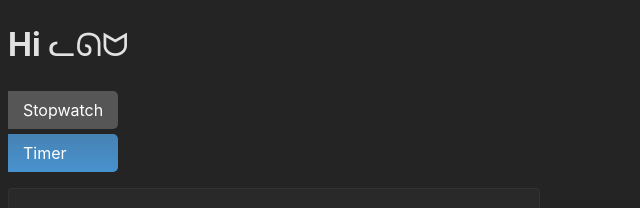
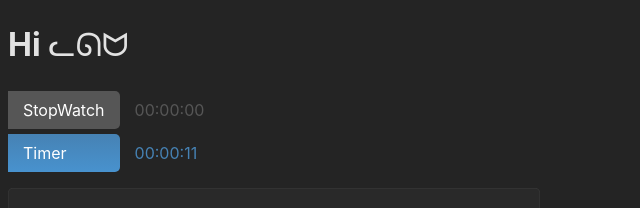
Before and after one commit to Skcorpion/react-ts-timer, a React (Vite) app: page /react-ts-timer/timer in a window 1280 px wide. Shown: the top 208 px of the page, without its empty margins (0-640 px from the left). Built offline with nearby package versions, Linux system fonts and the light colour scheme.

Commit message:
task #5 duplicate time to the navigation

```diff
--- a/src/index.css
+++ b/src/index.css
@@ -29,6 +29,7 @@
   color: #fff;
   padding: 7px 15px;
   display: block;
+  position: relative;
   margin-bottom: 5px;
 }
 
@@ -39,3 +40,16 @@
 a:visited {
   color: #fff;
 }
+
+a > span {
+  position: absolute;
+  top: 0;
+  right: 0;
+  transform: translateX(100%);
+  color: #565656;
+  padding: 7px 15px;
+}
+
+a.active > span {
+  color: #4682b4;
+}
--- a/src/roots/Root.tsx
+++ b/src/roots/Root.tsx
@@ -17,10 +17,20 @@
       <nav>
         <ul>
           <li>
-            <NavLink to="stopwatch">Stopwatch</NavLink>
+            <NavLink to="stopwatch">
+              StopWatch
+              <span>
+                {stopWatch.hours}:{stopWatch.minutes}:{stopWatch.seconds}
+              </span>
+            </NavLink>
           </li>
           <li>
-            <NavLink to="timer">Timer</NavLink>
+            <NavLink to="timer">
+              Timer
+              <span>
+                {timer.hours}:{timer.minutes}:{timer.seconds}
+              </span>
+            </NavLink>
           </li>
         </ul>
       </nav>
```
